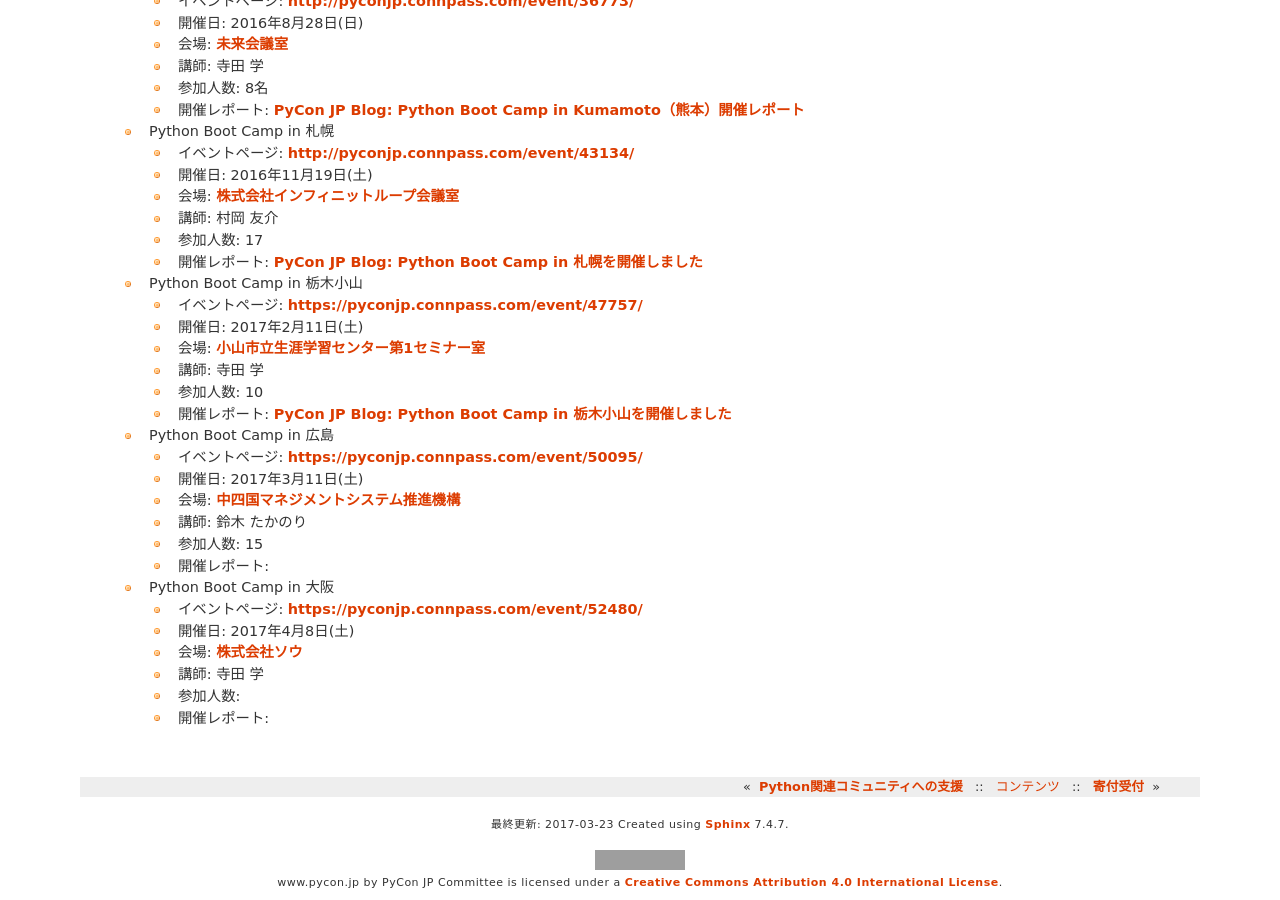
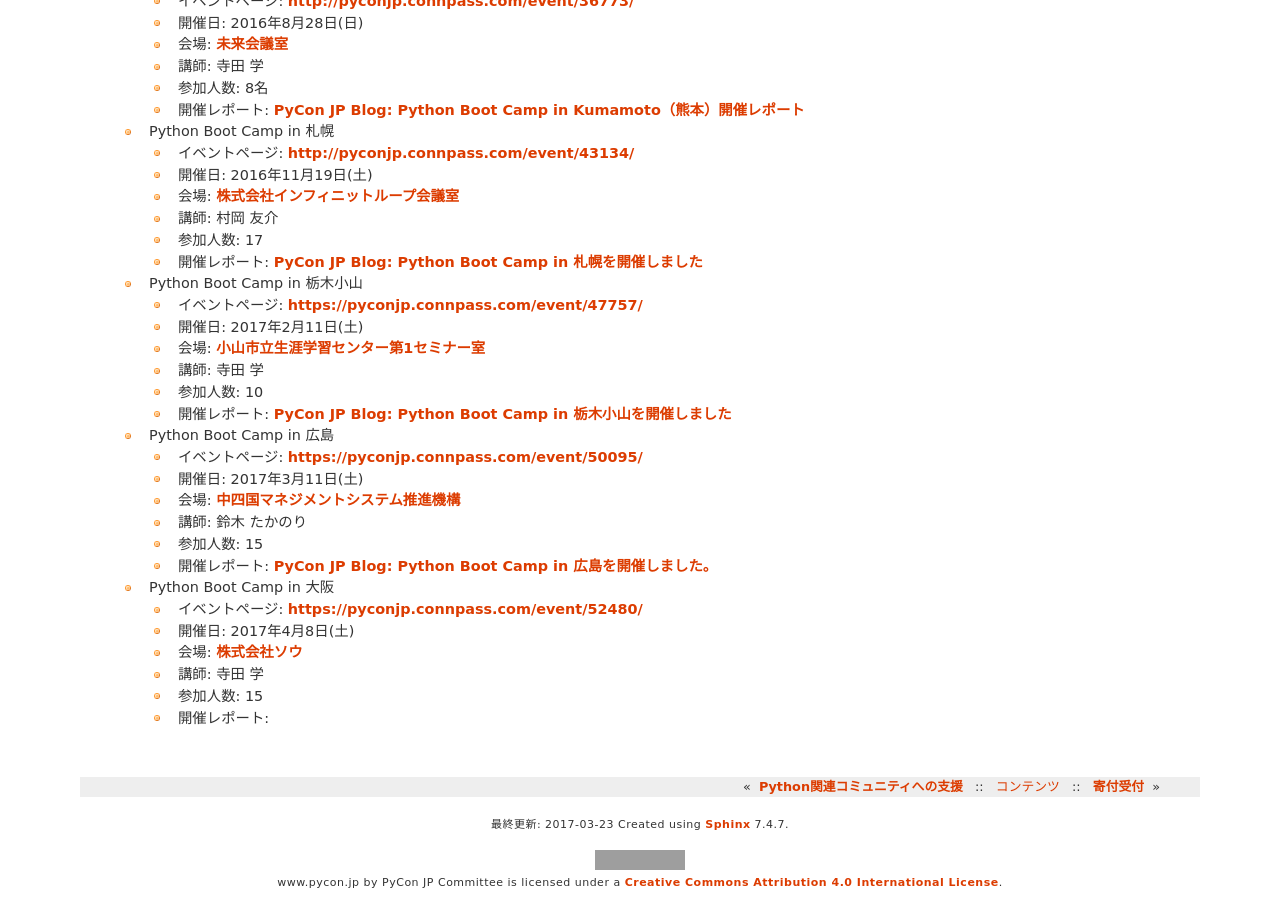
Before and after one commit to pyconjp/www.pycon.jp, a Sphinx documentation site: the page built from source/support/bootcamp.rst, in a window 1280 px wide and 900 px high, scrolled down 1977 px. Built offline with Sphinx 7.4.7, drawn with Linux system fonts in a browser that asks for light colours; grey boxes are pictures that could not be loaded.

Commit message:
python boot camp のブログ追加

```diff
--- a/source/support/bootcamp.rst
+++ b/source/support/bootcamp.rst
@@ -124,7 +124,7 @@ Python Boot Camp の開催実績です。
   - 会場: `中四国マネジメントシステム推進機構 <http://www.ms-kikoh.or.jp/>`_
   - 講師: 鈴木 たかのり
   - 参加人数: 15
-  - 開催レポート:
+  - 開催レポート: `PyCon JP Blog: Python Boot Camp in 広島を開催しました。 <http://pyconjp.blogspot.jp/2017/03/python-boot-camp-in-hiroshima.html>`_
 
 - Python Boot Camp in 大阪
 
@@ -132,5 +132,5 @@ Python Boot Camp の開催実績です。
   - 開催日: 2017年4月8日(土)
   - 会場: `株式会社ソウ <https://sou-co.jp/>`_
   - 講師: 寺田 学
-  - 参加人数:
+  - 参加人数: 15
   - 開催レポート:
```
